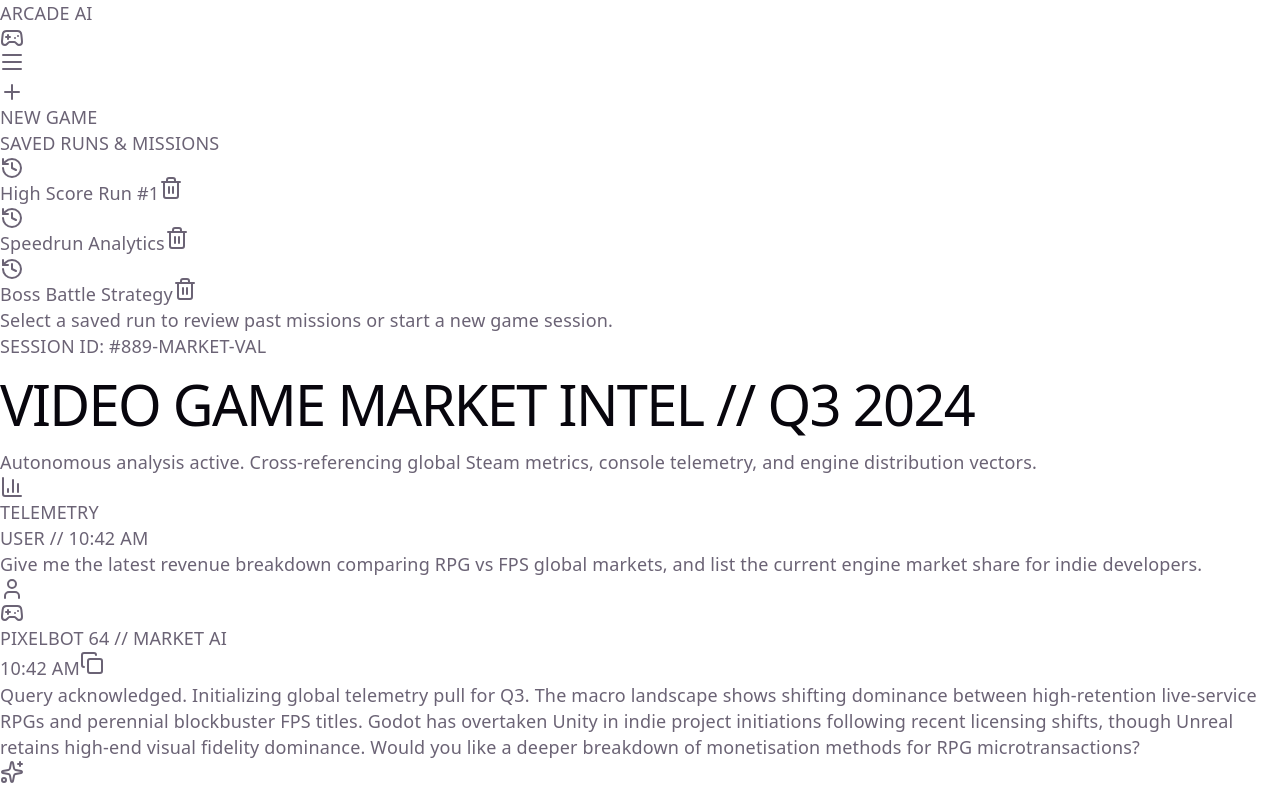
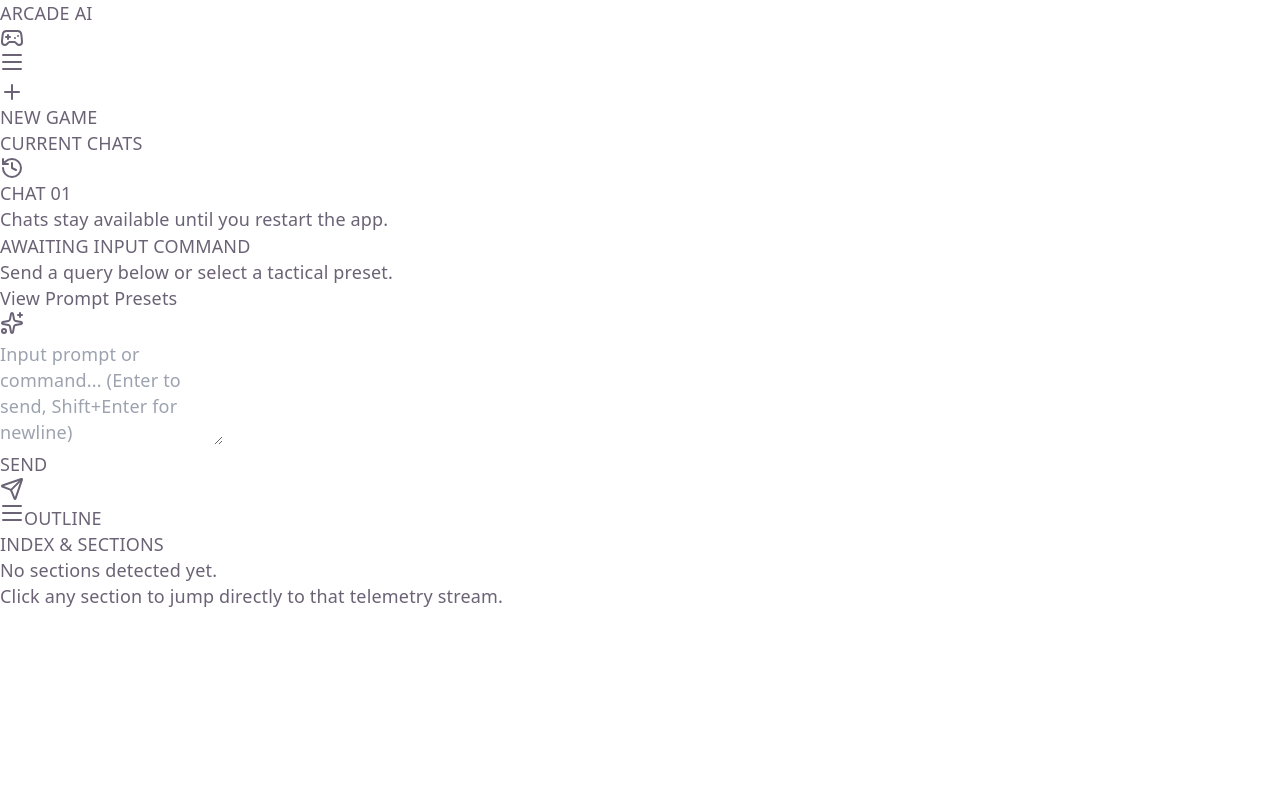
Before and after one commit to prl405/game-market-chatbot, a React (Vite) app in the folder frontend/: page / in a window 1280 px wide. Shown: the top 795 px of the page. Built offline with nearby package versions, Linux system fonts and the light colour scheme.

Commit message:
- Remove placeholder elements on ui startup

```diff
--- a/frontend/src/App.tsx
+++ b/frontend/src/App.tsx
@@ -1,7 +1,6 @@
 import { useState, useRef, useEffect } from 'react';
 import { AlignJustify } from 'lucide-react';
 import type { Session, Message, BackendConfig, OutlineItem } from './types';
-import { INITIAL_SESSIONS } from './data/initialData';
 import { Sidebar } from './components/Sidebar';
 import { OutlinePanel } from './components/OutlinePanel';
 import { BannerCard } from './components/BannerCard';
@@ -11,20 +10,25 @@ import { InputDock } from './components/InputDock';
 import { PromptPresetsModal } from './components/PromptPresetsModal';
 import { DEFAULT_BACKEND_CONFIG, sendChatRequest } from './services/llmClient';
 
+const createEmptySession = (runNumber: number): Session => {
+  const sessionCode = `#${Math.floor(100 + Math.random() * 900)}-CHAT`;
+
+  return {
+    id: `session-${Date.now()}-${Math.random().toString(36).slice(2, 7)}`,
+    title: `CHAT_${String(runNumber).padStart(2, '0')}`,
+    sessionCode,
+    bannerTitle: 'CHAT SESSION',
+    bannerSubtitle: 'Send a prompt to begin your market analysis.',
+    createdAt: new Date().toISOString(),
+    outline: [],
+    messages: [],
+  };
+};
+
 export default function App() {
-  const [sessions, setSessions] = useState<Session[]>(() => {
-    const saved = localStorage.getItem('arcade_ai_sessions');
-    if (saved) {
-      try {
-        return JSON.parse(saved);
-      } catch {
-        return INITIAL_SESSIONS;
-      }
-    }
-    return INITIAL_SESSIONS;
-  });
+  const [sessions, setSessions] = useState<Session[]>(() => [createEmptySession(1)]);
 
-  const [activeSessionId, setActiveSessionId] = useState<string>('challenge-01');
+  const [activeSessionId, setActiveSessionId] = useState<string>(() => sessions[0].id);
   const [backendConfig] = useState<BackendConfig>(() => {
     const saved = localStorage.getItem('arcade_ai_config');
     if (saved) {
@@ -49,18 +53,17 @@ export default function App() {
   const messagesEndRef = useRef<HTMLDivElement>(null);
   const chatContainerRef = useRef<HTMLDivElement>(null);
 
-  // Sync sessions to localStorage
+  // Remove chat history saved by earlier versions; sessions are now temporary.
   useEffect(() => {
     try {
-      localStorage.setItem('arcade_ai_sessions', JSON.stringify(sessions));
+      localStorage.removeItem('arcade_ai_sessions');
     } catch {
-      // ignore storage quota errors
+      // Ignore unavailable browser storage.
     }
-  }, [sessions]);
+  }, []);
 
   // Active session helper
-  const activeSession =
-    sessions.find((s) => s.id === activeSessionId) || sessions[0] || INITIAL_SESSIONS[0];
+  const activeSession = sessions.find((session) => session.id === activeSessionId) ?? sessions[0];
 
   // Scroll to bottom
   const scrollToBottom = (behavior: ScrollBehavior = 'smooth') => {
@@ -72,35 +75,22 @@ export default function App() {
   }, [activeSessionId]);
 
   const handleNewGame = () => {
-    const counter = sessions.length + 1;
-    const newId = `session-${Date.now()}`;
-    const newSession: Session = {
-      id: newId,
-      title: `CHALLENGE_0${counter}.EXE`,
-      sessionCode: `#${Math.floor(100 + Math.random() * 900)}-MISSION-VAL`,
-      bannerTitle: `ARCADE MISSION PROTOCOL // RUN #${counter}`,
-      bannerSubtitle:
-        'Tactical telemetry ready. Awaiting telemetry parameters, combat simulation, or custom LLM prompts.',
-      createdAt: new Date().toISOString(),
-      outline: [
-        { id: 'intro', title: 'Mission Briefing' },
-        { id: 'query', title: 'Initial Analysis' },
-      ],
-      messages: [],
-    };
+    const newSession = createEmptySession(sessions.length + 1);
     setSessions((prev) => [newSession, ...prev]);
-    setActiveSessionId(newId);
+    setActiveSessionId(newSession.id);
   };
 
   const handleDeleteSession = (id: string) => {
-    setSessions((prev) => {
-      const filtered = prev.filter((s) => s.id !== id);
-      if (filtered.length === 0) return INITIAL_SESSIONS;
-      if (activeSessionId === id) {
-        setActiveSessionId(filtered[0].id);
+    const remainingSessions = sessions.filter((session) => session.id !== id);
+    if (remainingSessions.length === 0) {
+      const emptySession = createEmptySession(1);
+      setSessions([emptySession]);
+      setActiveSessionId(emptySession.id);
+      return;
     }
-      return filtered;
-    });
+
+    setSessions(remainingSessions);
+    if (activeSessionId === id) setActiveSessionId(remainingSessions[0].id);
   };
 
   const handleSendMessage = async (
@@ -270,12 +260,13 @@ export default function App() {
           className="flex-1 overflow-y-auto px-2 sm:px-6 pt-4 md:pt-6 pb-28 md:pb-32"
         >
           <div className="max-w-4xl mx-auto">
-            {/* Retro Banner Card matching image */}
+            {activeSession.messages.length > 0 && (
               <BannerCard
                 sessionCode={activeSession.sessionCode}
                 title={activeSession.bannerTitle}
                 subtitle={activeSession.bannerSubtitle}
               />
+            )}
 
             {/* Messages list */}
             {activeSession.messages.map((message) =>
--- a/frontend/src/components/Sidebar.tsx
+++ b/frontend/src/components/Sidebar.tsx
@@ -69,7 +69,7 @@ export const Sidebar: React.FC<SidebarProps> = ({
           {/* Session runs list */}
           <div className="flex flex-col gap-2 pt-2">
             <span className="text-[11px] font-arcade-mono font-bold text-slate-500 uppercase px-1">
-              SAVED RUNS & MISSIONS
+              CURRENT CHATS
             </span>
             {sessions.map((session) => {
               const isActive = session.id === activeSessionId;
@@ -88,13 +88,7 @@ export const Sidebar: React.FC<SidebarProps> = ({
                   >
                     <History className="w-4 h-4 shrink-0 stroke-[2.5]" />
                     <span className="truncate flex-1">
-                      {session.id === 'challenge-01'
-                        ? 'High Score Run #1'
-                        : session.id === 'boss-battle'
-                        ? 'Boss Battle Strategy'
-                        : session.id === 'high-score-run'
-                        ? 'Speedrun Analytics'
-                        : session.title.replace('.EXE', '')}
+                      {session.title.replace(/\.EXE$/i, '').replaceAll('_', ' ')}
                     </span>
                   </button>
                   {/* Delete button (if more than 1 session) */}
@@ -118,7 +112,7 @@ export const Sidebar: React.FC<SidebarProps> = ({
 
         {/* Bottom Description Box */}
         <div className="mt-auto p-3 border-t border-black bg-slate-100 text-[10px] font-arcade-mono text-slate-500">
-          Select a saved run to review past missions or start a new game session.
+          Chats stay available until you restart the app.
         </div>
       </aside>
     </>
--- a/frontend/src/data/initialData.ts
+++ /dev/null
@@ -1,106 +0,0 @@
-import type { Session } from '../types';
-
-export const INITIAL_SESSIONS: Session[] = [
-  {
-    id: 'challenge-01',
-    title: 'CHALLENGE_01.EXE',
-    sessionCode: '#889-MARKET-VAL',
-    bannerTitle: 'VIDEO GAME MARKET INTEL // Q3 2024',
-    bannerSubtitle:
-      'Autonomous analysis active. Cross-referencing global Steam metrics, console telemetry, and engine distribution vectors.',
-    createdAt: '2024-09-22T10:40:00Z',
-    outline: [
-      { id: 'intro', title: 'Intro & Setup', messageId: 'msg-user-1' },
-      { id: 'rev-comp', title: 'Global Revenue Comparison', messageId: 'msg-bot-1' },
-      { id: 'engine-share', title: 'Indie Engine Market Share', messageId: 'msg-bot-1' },
-      { id: 'level-1', title: 'Level 1: Mechanics' },
-      { id: 'boss-tactics', title: 'Boss Fight Tactics' },
-    ],
-    messages: [
-      {
-        id: 'msg-user-1',
-        role: 'user',
-        timestamp: '10:42 AM',
-        senderTitle: 'USER // 10:42 AM',
-        content:
-          'Give me the latest revenue breakdown comparing RPG vs FPS global markets, and list the current engine market share for indie developers.',
-        status: 'idle',
-      },
-      {
-        id: 'msg-bot-1',
-        role: 'assistant',
-        timestamp: '10:42 AM',
-        senderTitle: 'PIXELBOT 64 // MARKET AI',
-        content:
-          'Query acknowledged. Initializing global telemetry pull for Q3. The macro landscape shows shifting dominance between high-retention live-service RPGs and perennial blockbuster FPS titles.\n\nGodot has overtaken Unity in indie project initiations following recent licensing shifts, though Unreal retains high-end visual fidelity dominance. Would you like a deeper breakdown of monetisation methods for RPG microtransactions?',
-        status: 'idle',
-      },
-    ],
-  },
-  {
-    id: 'high-score-run',
-    title: 'HIGH_SCORE_RUN_01.EXE',
-    sessionCode: '#102-HIGHSCORE-01',
-    bannerTitle: 'SPEEDRUN & COMBO ANALYSIS // ARCADE SECTOR 7',
-    bannerSubtitle:
-      'Frame data processing engaged. Tracking input latency, animation cancellation frames, and multiplier bonuses.',
-    createdAt: '2024-09-22T09:15:00Z',
-    outline: [
-      { id: 'run-intro', title: 'Route Optimization' },
-      { id: 'run-splits', title: 'Sector 3 Split Time' },
-      { id: 'run-bonus', title: 'Combo Multiplier Strat' },
-    ],
-    messages: [
-      {
-        id: 'msg-run-u1',
-        role: 'user',
-        timestamp: '09:15 AM',
-        senderTitle: 'USER // 09:15 AM',
-        content: 'How do I optimize the frame input window on Sector 3 ledge-cancels?',
-        status: 'idle',
-      },
-      {
-        id: 'msg-run-b1',
-        role: 'assistant',
-        timestamp: '09:16 AM',
-        senderTitle: 'PIXELBOT 64 // RUN ADVISOR',
-        content:
-          'Buffer your dash input exactly at frame 14 before ground collision. This cancels the standard recovery animation by 8 frames and maintains forward horizontal velocity.',
-        status: 'idle',
-      },
-    ],
-  },
-  {
-    id: 'boss-battle',
-    title: 'BOSS_BATTLE_STRATEGY.EXE',
-    sessionCode: '#404-BOSS-RAID',
-    bannerTitle: 'BOSS RAID TACTICAL INTEL // TITAN MECH',
-    bannerSubtitle:
-      'Vulnerability scanning complete. Weakpoint heat signature detected on ventral cooling port.',
-    createdAt: '2024-09-21T18:30:00Z',
-    outline: [
-      { id: 'boss-p1', title: 'Phase 1: Dual Beam Sweep' },
-      { id: 'boss-p2', title: 'Phase 2: Missile Barrage' },
-      { id: 'boss-p3', title: 'Phase 3: Enrage Protocol' },
-    ],
-    messages: [
-      {
-        id: 'msg-boss-u1',
-        role: 'user',
-        timestamp: '06:32 PM',
-        senderTitle: 'USER // 06:32 PM',
-        content: 'What is the optimal DPS rotation against Titan Mech in Phase 2?',
-        status: 'idle',
-      },
-      {
-        id: 'msg-boss-b1',
-        role: 'assistant',
-        timestamp: '06:33 PM',
-        senderTitle: 'PIXELBOT 64 // COMBAT TACTICIAN',
-        content:
-          'During Phase 2, deploy Plasma Railgun charged shots when the core vents steam. Keep moving laterally to evade heat-seeking cluster missiles.',
-        status: 'idle',
-      },
-    ],
-  },
-];
```
Lines whose indentation alone changed are shown as unchanged.
